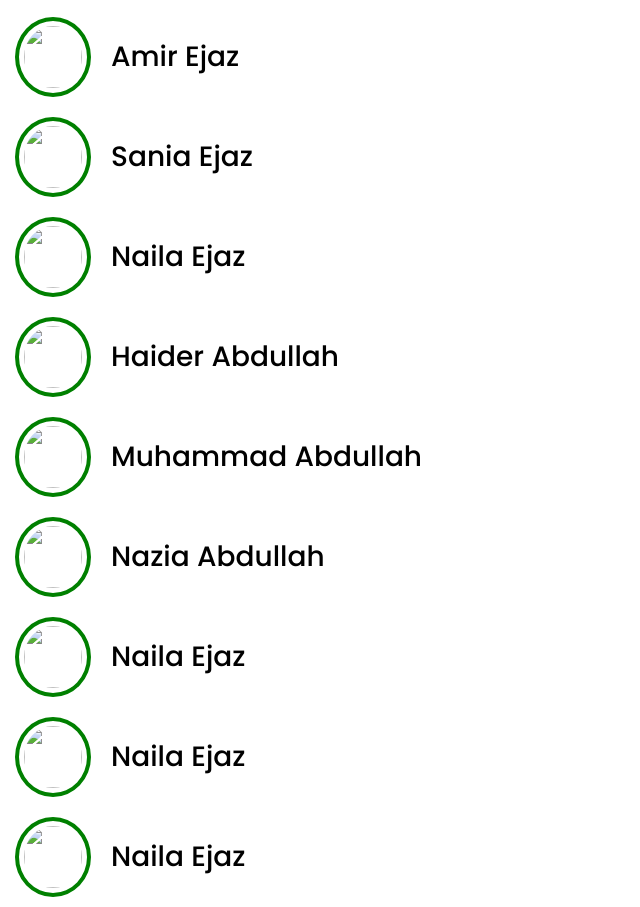
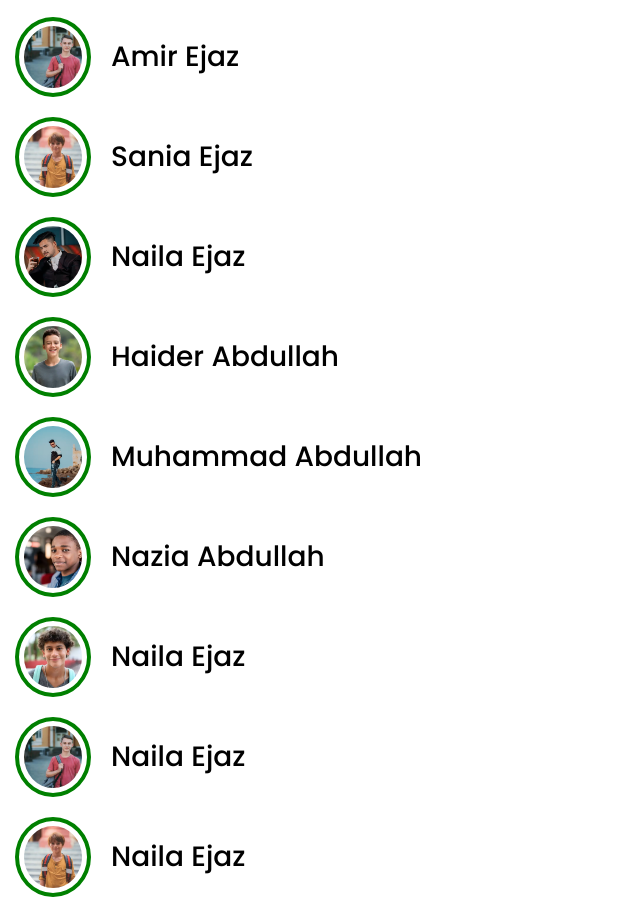
Before and after one commit to Shoaib-rahi/whatsapp-clone, a plain HTML site: page index.html in a window 1280 px wide. Shown: the part 330-1237 px from the top of the page, without its empty margins (0-640 px from the left). Drawn offline with Linux system fonts and the light colour scheme; files whose address does not match are found by name.

Commit message:
Update index.html

```diff
--- a/index.html
+++ b/index.html
@@ -52,7 +52,7 @@
                 </div>
                 <div class="profile-data">
                     <div class="profile-img">
-                        <img src="boy1.webp" alt="">
+                        <img src="images/boy1.webp" alt="">
                     </div>
                     <div class="profile-data">
                         <h3 class="h-1">Amir Ejaz</h3>
@@ -60,7 +60,7 @@
                 </div>
                 <div class="profile-data">
                     <div class="profile-img">
-                        <img src="boy2.webp" alt="">
+                        <img src="images/boy2.webp" alt="">
                     </div>
                     <div class="profile-data">
                         <h3 class="h-1">Sania Ejaz</h3>
@@ -68,7 +68,7 @@
                 </div>
                 <div class="profile-data">
                     <div class="profile-img">
-                        <img src="boy3.avif" alt="">
+                        <img src="images/boy3.avif" alt="">
                     </div>
                     <div class="profile-data">
                         <h3 class="h-1">Naila Ejaz</h3>
@@ -76,7 +76,7 @@
                 </div>
                 <div class="profile-data">
                     <div class="profile-img">
-                        <img src="boy5.webp" alt="">
+                        <img src="images/boy5.webp" alt="">
                     </div>
                     <div class="profile-data">
                         <h3 class="h-1">Haider Abdullah</h3>
@@ -84,7 +84,7 @@
                 </div>
                 <div class="profile-data">
                     <div class="profile-img">
-                        <img src="boy4.avif" alt="">
+                        <img src="images/boy4.avif" alt="">
                     </div>
                     <div class="profile-data">
                         <h3 class="h-1">Muhammad Abdullah</h3>
@@ -92,7 +92,7 @@
                 </div>
                 <div class="profile-data">
                     <div class="profile-img">
-                        <img src="boy6.webp" alt="">
+                        <img src="images/boy6.webp" alt="">
                     </div>
                     <div class="profile-data">
                         <h3 class="h-1">Nazia Abdullah</h3>
@@ -100,7 +100,7 @@
                 </div>
                 <div class="profile-data">
                     <div class="profile-img">
-                        <img src="boy7.webp" alt="">
+                        <img src="images/boy7.webp" alt="">
                     </div>
                     <div class="profile-data">
                         <h3 class="h-1">Naila Ejaz</h3>
@@ -108,7 +108,7 @@
                 </div>
                 <div class="profile-data">
                     <div class="profile-img">
-                        <img src="boy1.webp" alt="">
+                        <img src="images/boy1.webp" alt="">
                     </div>
                     <div class="profile-data">
                         <h3 class="h-1">Naila Ejaz</h3>
@@ -116,7 +116,7 @@
                 </div>
                 <div class="profile-data">
                     <div class="profile-img">
-                        <img src="boy2.webp" alt="">
+                        <img src="images/boy2.webp" alt="">
                     </div>
                     <div class="profile-data">
                         <h3 class="h-1">Naila Ejaz</h3>
```
